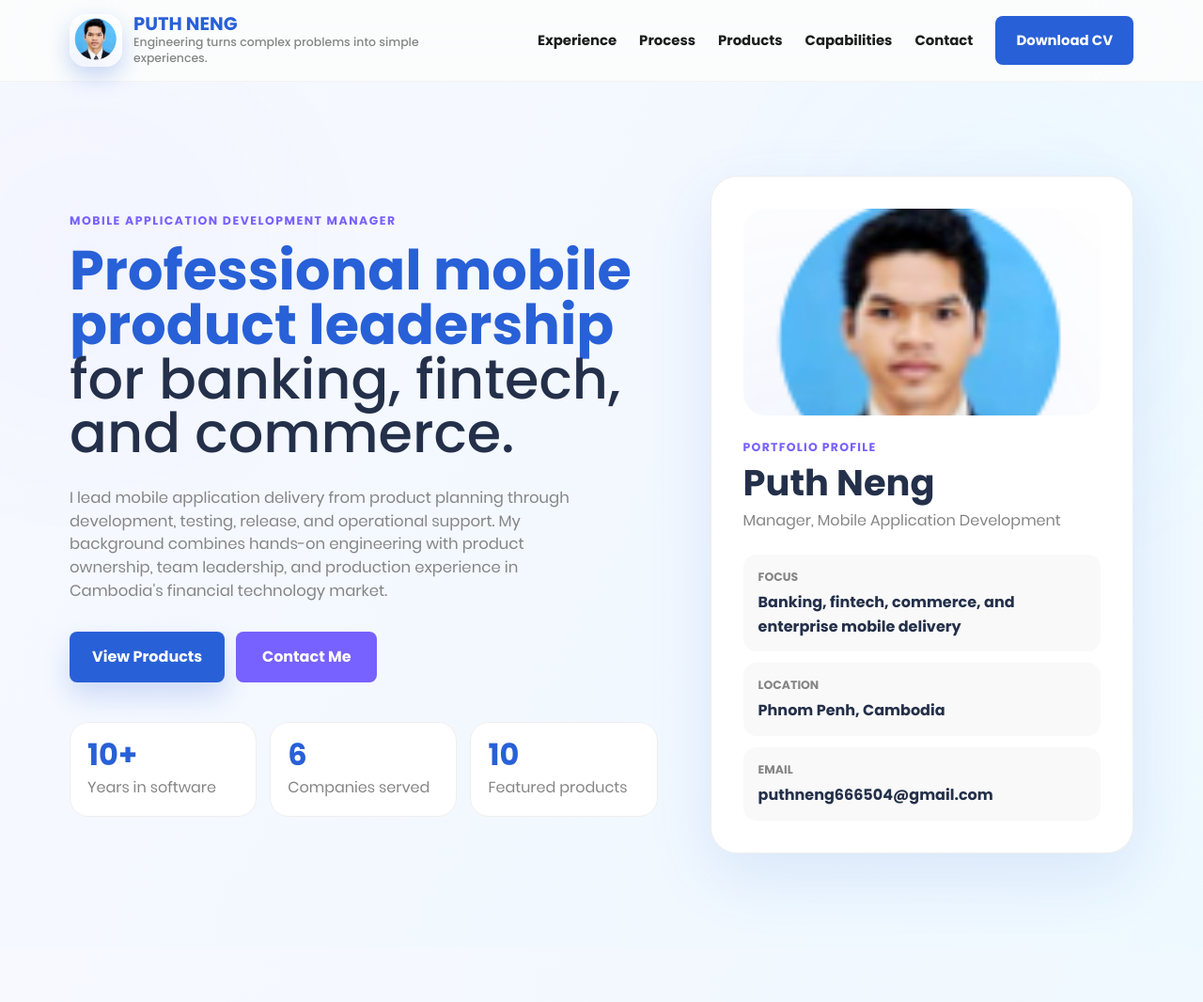
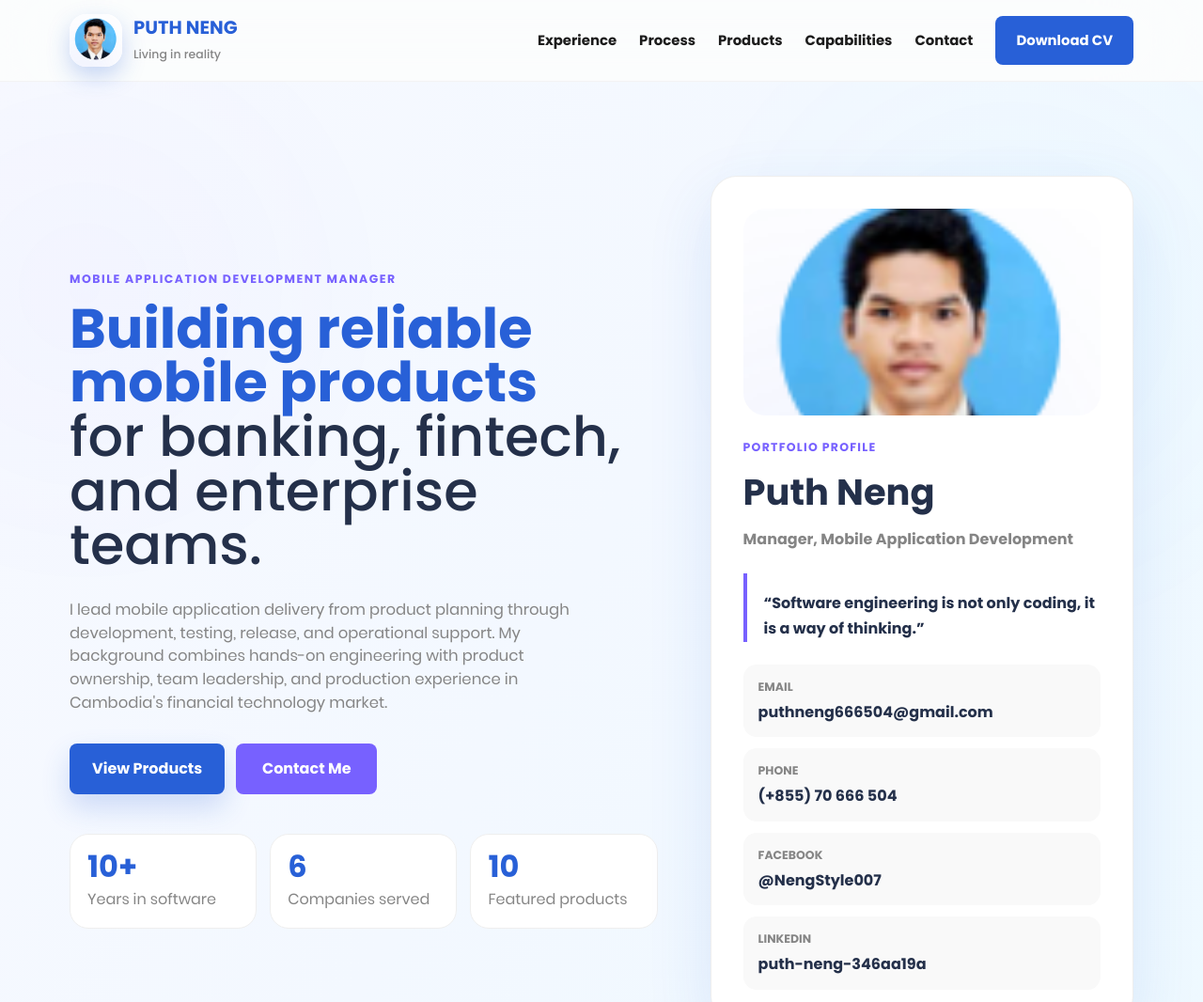
Before and after one commit to nengsyle007/ngs-portfolio, a plain HTML site: page index.html in a window 1280 px wide. Shown: the top 1066 px of the page at 94% size. Drawn offline with Linux system fonts and the light colour scheme.

Commit message:
Restore previous layout with brand sections

```diff
--- a/index.html
+++ b/index.html
@@ -10,8 +10,8 @@
     <meta property="og:type" content="website">
     <meta property="og:image" content="assets/profile.png">
     <title>Puth Neng | Mobile Application Development</title>
-    <link rel="preload" href="styles.css?v=executive-clean-20260601" as="style">
-    <link rel="stylesheet" href="styles.css?v=executive-clean-20260601">
+    <link rel="preload" href="styles.css?v=revert-sections-20260601" as="style">
+    <link rel="stylesheet" href="styles.css?v=revert-sections-20260601">
   </head>
   <body>
     <header class="site-header" id="top">
@@ -19,7 +19,7 @@
         <a class="brand" href="#top" aria-label="Puth Neng home">
           <img src="assets/profile.png" alt="Puth Neng portrait">
           <span>Puth Neng</span>
-          <small>Engineering turns complex problems into simple experiences.</small>
+          <small>Living in reality</small>
         </a>
         <button class="nav-toggle" type="button" aria-expanded="false" aria-controls="nav-links" aria-label="Open navigation">
           <span></span>
@@ -41,7 +41,7 @@
       <section class="hero section-pad">
         <div class="hero-copy">
           <p class="eyebrow">Mobile Application Development Manager</p>
-          <h1><span class="title-primary">Professional mobile product leadership</span> for banking, fintech, and commerce.</h1>
+          <h1><span class="title-primary">Building reliable mobile products</span> for banking, fintech, and enterprise teams.</h1>
           <p class="hero-lead">
             I lead mobile application delivery from product planning through development, testing, release,
             and operational support. My background combines hands-on engineering with product ownership,
@@ -69,23 +69,30 @@
 
         <aside class="executive-card" aria-label="Profile summary">
           <img class="executive-photo" src="assets/profile.png" alt="Puth Neng">
-          <div>
+          <div class="executive-head">
             <p class="executive-label">Portfolio Profile</p>
             <h2>Puth Neng</h2>
-            <p>Manager, Mobile Application Development</p>
+            <p class="executive-title">Manager, Mobile Application Development</p>
           </div>
+          <blockquote class="executive-quote">
+            “Software engineering is not only coding, it is a way of thinking.”
+          </blockquote>
           <dl>
-            <div>
-              <dt>Focus</dt>
-              <dd>Banking, fintech, commerce, and enterprise mobile delivery</dd>
-            </div>
-            <div>
-              <dt>Location</dt>
-              <dd>Phnom Penh, Cambodia</dd>
-            </div>
             <div>
               <dt>Email</dt>
               <dd><a href="mailto:puthneng666504@gmail.com">puthneng666504@gmail.com</a></dd>
+            </div>
+            <div>
+              <dt>Phone</dt>
+              <dd><a href="tel:+85570666504">(+855) 70 666 504</a></dd>
+            </div>
+            <div>
+              <dt>Facebook</dt>
+              <dd><a href="https://facebook.com/NengStyle007" target="_blank" rel="noreferrer">@NengStyle007</a></dd>
+            </div>
+            <div>
+              <dt>LinkedIn</dt>
+              <dd><a href="https://www.linkedin.com/in/puth-neng-346aa19a" target="_blank" rel="noreferrer">puth-neng-346aa19a</a></dd>
             </div>
           </dl>
         </aside>
--- a/styles.css
+++ b/styles.css
@@ -339,6 +339,28 @@ h3 {
   color: #24304a;
   font-size: clamp(1.8rem, 3vw, 2.6rem);
   margin-bottom: 6px;
+}
+
+.executive-head {
+  display: grid;
+  gap: 10px;
+}
+
+.executive-title {
+  color: var(--muted);
+  font-size: 1rem;
+  font-weight: 600;
+  margin-bottom: 0;
+}
+
+.executive-quote {
+  border-left: 4px solid var(--purple);
+  color: #24304a;
+  font-size: 1rem;
+  font-weight: 600;
+  line-height: 1.7;
+  margin: 0;
+  padding: 18px 0 0 18px;
 }
 
 .executive-card p {
```
